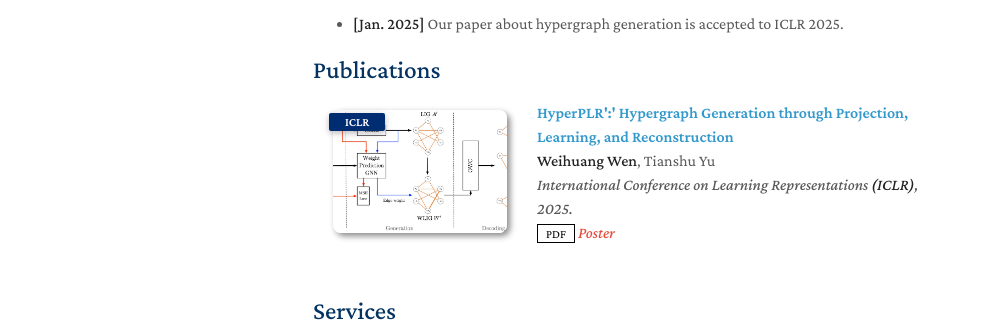
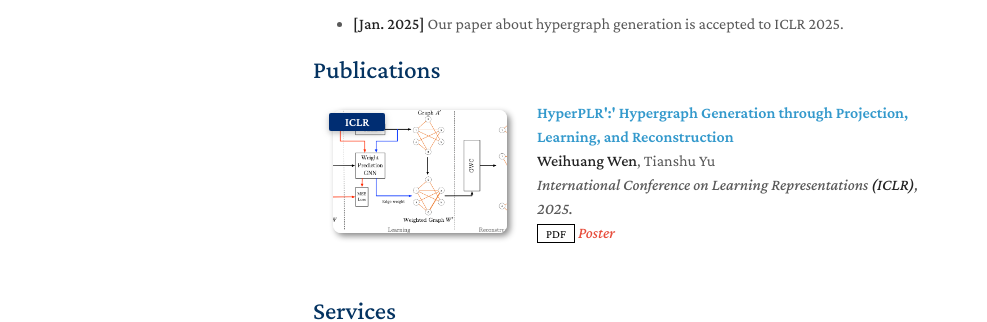
Before and after one commit to markwwen/markwwen.github.io, a Jekyll site: the page built from index.md, in a window 1280 px wide. Shown: the part 390-712 px from the top of the page, without its empty margins (157-1144 px from the left). Built offline with Jekyll 4.4.1, drawn with Linux system fonts in a browser that asks for light colours; a style sheet for code colours, icons or effects is not loaded; our own code applies the rules of GitHub Pages for plain Markdown files.

Commit message:
update img

```diff
--- a/_data/publications.yml
+++ b/_data/publications.yml
@@ -7,5 +7,5 @@ main:
     pdf: https://openreview.net/pdf?id=TYnne6Pa35
     # code: https://github.com/MrGiovanni/ContinualLearning
     # bibtex: https://bib.yliu.me/MICCAI23.txt
-    image: ./assets/img/hyperplr.jpg
+    image: ./assets/img/HyperPLR.png
     notes: Poster
```
Also changed, not shown: assets/img/HyperPLR.png (added), assets/img/hyperplr.jpg (deleted).
